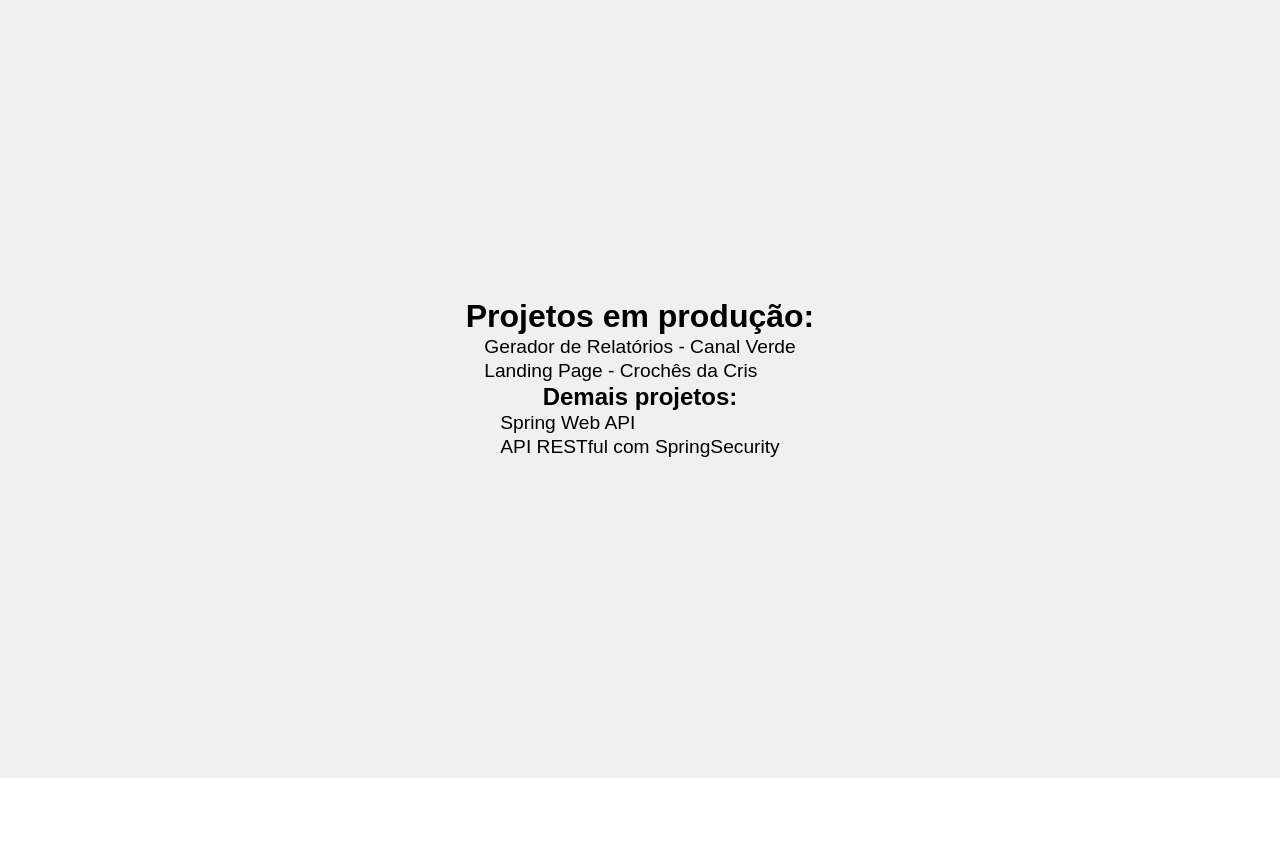
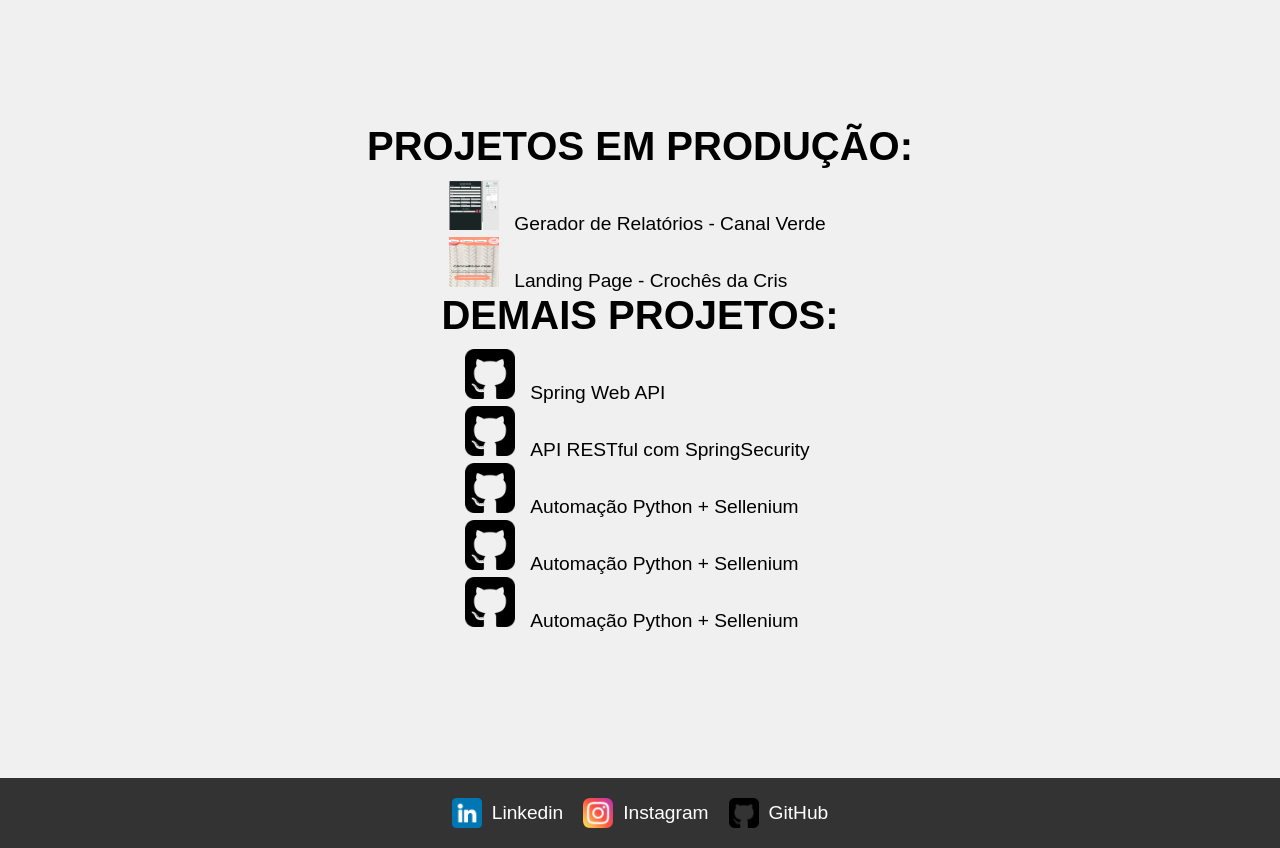
Before and after one commit to ricciDeveloper/PortfolioFrontEnd, a plain HTML site: page assets/pages/projetos.html in a window 1280 px wide. Shown: the part 222-1070 px from the top of the page. Before the commit the page ends 1000 px from the top, so only its background shows below. Drawn offline with Linux system fonts and the light colour scheme.

Commit message:
adiciona imagens de projetos e implementa rodapé com links para redes sociais

```diff
--- a/assets/pages/projetos.html
+++ b/assets/pages/projetos.html
@@ -26,15 +26,25 @@
         <div class="container">
             <h1>Projetos em produção:</h1>
                 <ul>
-                    <li><a href="https://gerador-relatorios-canalverdepdf.vercel.app/">Gerador de Relatórios - Canal Verde</a></li>
-                    <li><a href="https://crochesdacris.vercel.app/">Landing Page - Crochês da Cris</a></li>
+                    <li><img src="../media/image/gerador.png" alt=""><a href="https://gerador-relatorios-canalverdepdf.vercel.app/" target="_blank">Gerador de Relatórios - Canal Verde</a></li>
+                    <li><img src="../media/image/landingPage.png" alt=""><a href="https://crochesdacris.vercel.app/" target="_blank">Landing Page - Crochês da Cris</a></li>
                 </ul>
             <h2>Demais projetos:</h2>
                 <ul>
-                    <li><a href="https://github.com/ricciDeveloper/SpringWebRestApi">Spring Web API</a></li>
-                    <li><a href="https://github.com/ricciDeveloper/APIRestSpringSecurity">API RESTful com SpringSecurity</a></li>
-                </ul>
-        </div>
+                    <li><img src="../media/image/icons/github-sign.png" alt=""><a href="https://github.com/ricciDeveloper/SpringWebRestApi" target="_blank">Spring Web API</a></li>
+                    <li><img src="../media/image/icons/github-sign.png" alt=""><a href="https://github.com/ricciDeveloper/APIRestSpringSecurity" target="_blank">API RESTful com SpringSecurity</a></li>
+                    <li><img src="../media/image/icons/github-sign.png" alt=""><a href="https://github.com/ricciDeveloper/AutomacaoRelatoriosPY" target="_blank">Automação Python + Sellenium</a></li>
+                    <li><img src="../media/image/icons/github-sign.png" alt=""><a href="https://github.com/ricciDeveloper/AutomacaoRelatoriosPY" target="_blank">Automação Python + Sellenium</a></li>
+                    <li><img src="../media/image/icons/github-sign.png" alt=""><a href="https://github.com/ricciDeveloper/AutomacaoRelatoriosPY" target="_blank">Automação Python + Sellenium</a></li>
+
+                </div>
     </main>
+    <footer>
+        <ul>
+            <li><img src="../media/image/icons/linkedin.png" alt="icone linkedin"><a href="https://www.linkedin.com/in/joaoriccideveloper/" target="_blank">Linkedin</a></li>
+            <li><img src="../media/image/icons/instagram.png" alt="icone Instagram"><a href="https://www.instagram.com/joaoriccidev" target="_blank">Instagram</a></li>
+            <li><img src="../media/image/icons/github-sign.png" alt="icone GitHub"><a href="https://github.com/ricciDeveloper" target="_blank">GitHub</a></li>
+        </ul>
+    </footer>
 </body>
 </html>
--- /dev/null
+++ b/assets/styles/components/_footer.css
@@ -0,0 +1,39 @@
+footer {
+    display: flex;
+    justify-content: center;
+    align-items: center;
+    background-color: #333;
+    color: white;
+    padding: 20px;
+    position: relative;
+    bottom: 0;
+    height: auto;
+  }
+  footer ul li img {
+    width: 30px;
+    height: 30px;
+    margin-right: 10px;
+    align-items: center;
+    justify-content: center;
+    flex-direction: row;
+  }
+
+  footer ul {
+    display: flex;
+    list-style-type: none;
+    padding: 0;
+    margin: 0;
+  }
+  footer ul li {
+    margin: 0 10px;
+    display: flex;
+    align-items: center;
+    justify-content: center;
+    flex-direction: row;
+  }
+  footer ul li a {
+    color: white;
+    text-decoration: none;
+    font-size: 1.2rem;
+    transition: color 0.3s ease;
+  }
--- a/assets/styles/projetos.css
+++ b/assets/styles/projetos.css
@@ -1,4 +1,5 @@
 @import url('components/_header.css');
+@import url('components/_footer.css');
 
 .container {
   display: flex;
@@ -23,3 +24,21 @@
   border-radius: 5px;
   transition: background-color 0.3s ease;
 }
+.container ul li a:hover {
+  background-color: #ddd;
+}
+
+.container h1,h2 {
+  font-size: 2.5rem;
+  color: #000000;
+  margin-bottom: 10px;
+  text-transform: uppercase;
+}
+.container ul li img {
+  width: 50px;
+  height: 50px;
+  margin-right: 10px;
+  align-items: center;
+  justify-content: center;
+  flex-direction: row;
+}
```
Also changed, not shown: assets/styles/styles.css (+1 -39 lines), assets/media/image/gerador.png (added), assets/media/image/landingPage.png (added).
